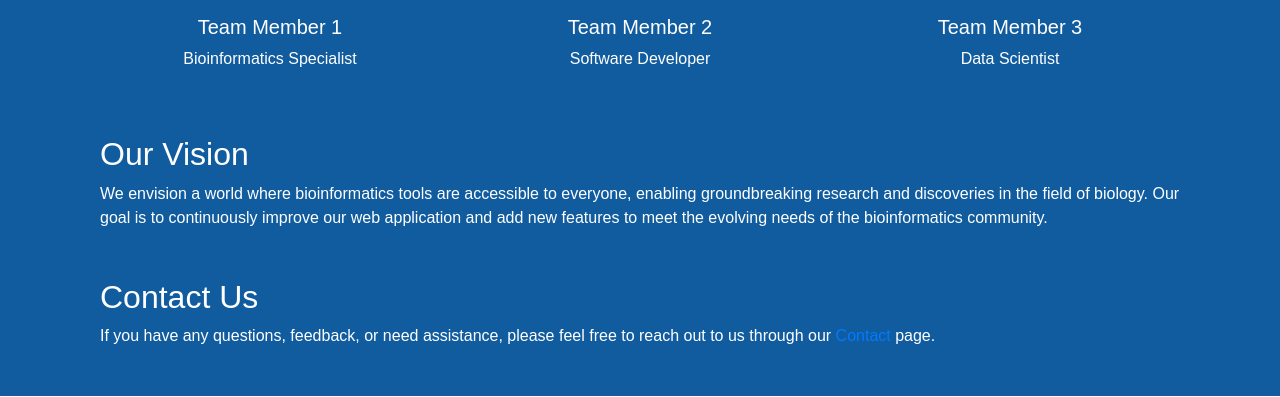
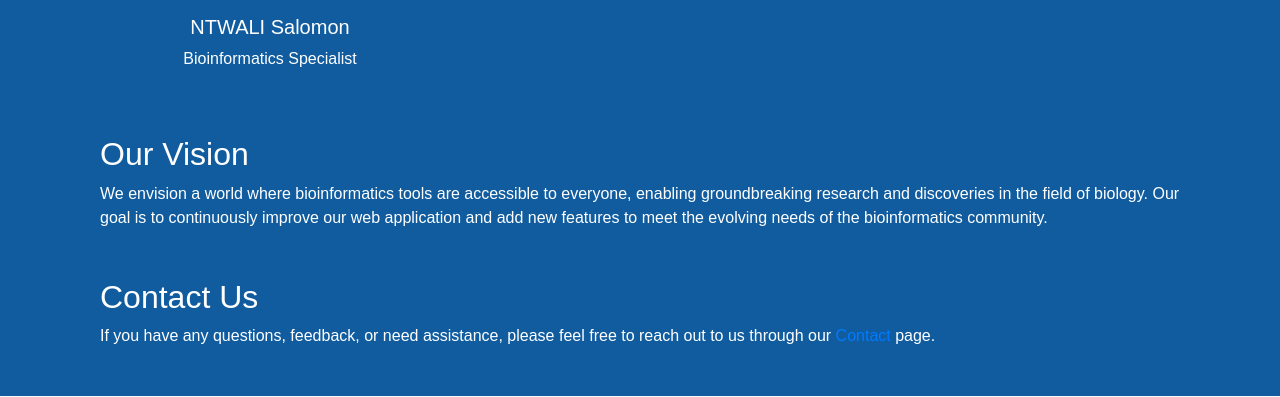
Before and after one commit to Salomon700/Bioanalyzer, a Flask app: page /about in a window 1280 px wide. Shown: the part 654-1051 px from the top of the page. Run offline with Flask 3, Linux system fonts and the light colour scheme; some libraries are stand-ins or nearby versions.

Commit message:
updates about page

```diff
--- a/website/templates/about.html
+++ b/website/templates/about.html
@@ -22,26 +22,8 @@ content %}
         class="img-fluid rounded-circle mb-3"
         alt="Team Member 1"
       />
-      <h5>Team Member 1</h5>
+      <h5>NTWALI Salomon</h5>
       <p>Bioinformatics Specialist</p>
-    </div>
-    <div class="col-md-4 text-center">
-      <img
-        src="path/to/team_member_2.jpg"
-        class="img-fluid rounded-circle mb-3"
-        alt="Team Member 2"
-      />
-      <h5>Team Member 2</h5>
-      <p>Software Developer</p>
-    </div>
-    <div class="col-md-4 text-center">
-      <img
-        src="path/to/team_member_3.jpg"
-        class="img-fluid rounded-circle mb-3"
-        alt="Team Member 3"
-      />
-      <h5>Team Member 3</h5>
-      <p>Data Scientist</p>
     </div>
   </div>
   <h2 class="mt-5">Our Vision</h2>
```
Also changed, not shown: 1 other file.
